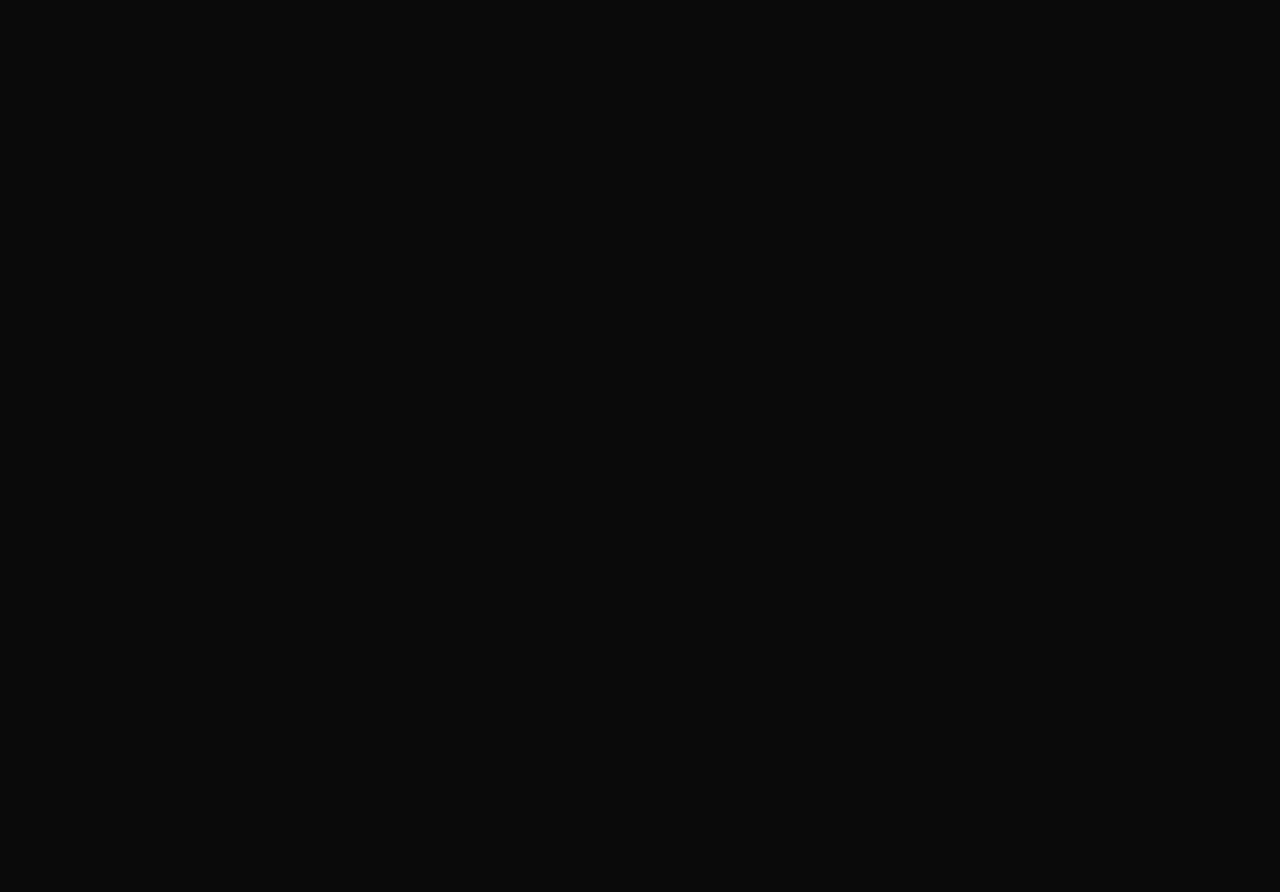
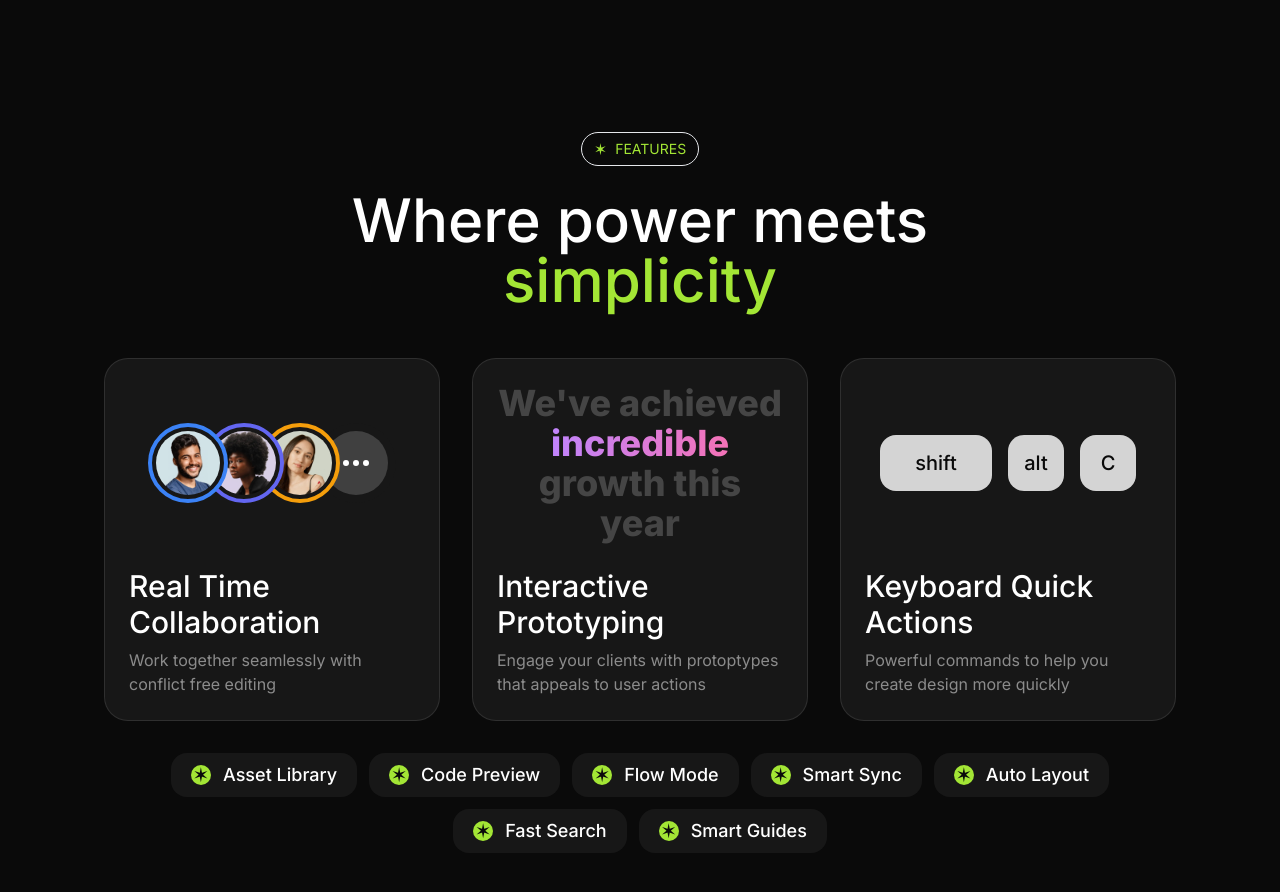
Before and after one commit to Rogers-17/Saas-Landing-Page, a Next.js app: page / in a window 1280 px wide. Shown: the part 2020-2912 px from the top of the page. Before the commit the page ends 2056 px from the top, so only its background shows below. Built offline with nearby package versions, Linux system fonts and the light colour scheme.

Commit message:
Added the Features with 3 new components

```diff
--- a/src/app/page.tsx
+++ b/src/app/page.tsx
@@ -2,6 +2,7 @@
 import Hero from "@/sections/Hero";
 import LogoTicker from "@/sections/LogoTicker";
 import Introduction from "@/sections/Introduction";
+import Features from "@/sections/Features";
 
 export default function Home() {
     return (
@@ -10,6 +11,7 @@
         <Hero />
         <LogoTicker />
         <Introduction />
+        <Features />
         </>
     );
 }
--- /dev/null
+++ b/src/components/Avatar.tsx
@@ -0,0 +1,14 @@
+import { HTMLAttributes } from "react";
+import { twMerge } from "tailwind-merge";
+
+
+export default function Avatar (props: HTMLAttributes<HTMLDivElement>) {
+    const { className, children, ...otherprops } = props;
+    return (
+        <div className={twMerge("size-20 rounded-full overflow-hidden border-4 border-blue-500 p-1 bg-neutral-900",
+        className)} {...otherprops}>
+            {children}
+        </div>
+    );
+
+}
--- /dev/null
+++ b/src/components/FeatureCard.tsx
@@ -0,0 +1,23 @@
+import React from "react";
+import { twMerge } from "tailwind-merge";
+
+
+export default function FeatureCard (props: {
+    title: string;
+    description: string;
+    children?:React.ReactNode;
+    className?:string;
+}) {
+
+    const { title, description, children, className } = props;
+    return (
+        <div className={twMerge("bg-neutral-900 border border-white/10 p-6 rounded-3xl", className)}>
+            <div className="aspect-video">{children}</div>
+            <div>
+                <h3 className="text-3xl font-medium mt-6">{title}</h3>
+                <p className="text-white/50 mt-2">{description}</p>
+            </div>
+        </div>
+    );
+
+}
--- /dev/null
+++ b/src/components/Key.tsx
@@ -0,0 +1,11 @@
+import { HtmlHTMLAttributes } from "react";
+import { twMerge } from "tailwind-merge";
+
+export default function Key (props: HtmlHTMLAttributes<HTMLDivElement>) {
+    const { className, children, ...otherprops} = props;
+    return (
+        <div className={twMerge("size-14 bg-neutral-300 inline-flex items-center justify-center rounded-2xl text-xl text-neutral-950 font-medium", className)} {...otherprops}>
+            {children}
+        </div>
+    );
+}
--- a/src/sections/Features.tsx
+++ b/src/sections/Features.tsx
@@ -1,3 +1,12 @@
+import Tag from "@/components/Tag";
+import FeatureCard from "@/components/FeatureCard";
+import avatar1 from '@/assets/images/avatar-ashwin-santiago.jpg'
+import avatar2 from '@/assets/images/avatar-lula-meyers.jpg'
+import avatar3 from '@/assets/images/avatar-florence-shaw.jpg'
+import Avatar from "@/components/Avatar";
+import Key from "@/components/Key";
+import Image from "next/image";
+
 const features = [
     "Asset Library",
     "Code Preview",
@@ -9,5 +18,83 @@
 ];
 
 export default function Features() {
-    return <div>Features</div>;
+    return (
+        <section className="py-24">
+            <div className="container">
+                <div className="flex justify-center">
+                    <Tag>Features</Tag>
+                </div>
+                <h2 className="text-6xl font-medium text-center mt-6 max-w-2xl mx-auto">
+                    Where power meets <span  className="text-lime-400">
+                        simplicity</span></h2>
+                <div className="mt-12 grid grid-cols-1 md:grid-cols-4 lg:grid-cols-3 gap-8">
+                    <FeatureCard
+                    title="Real Time Collaboration"
+                    description="Work together seamlessly with conflict
+                    free editing"
+                    className="md:col-span-2 lg:col-span-1">
+                        <div className="aspect-video flex items-center justify-center">
+                            <Avatar className="z-40">
+                                <Image src={avatar1} alt="avatar1"
+                                className="rounded-full"/>
+                            </Avatar>
+                            <Avatar className="-ml-6 border-indigo-500 z-30">
+                                <Image src={avatar2} alt="avatar2"
+                                className="rounded-full"/>
+                            </Avatar>
+                            <Avatar className="-ml-6 border-amber-500 z-20">
+                                <Image src={avatar3} alt="avatar3"
+                                className="rounded-full"/>
+                            </Avatar>
+                            <Avatar className="-ml-6 border-transparent">
+                                <div className="size-full bg-neutral-700 rounded-full inline-flex justify-center items-center gap-1">
+                                    {Array.from({ length: 3}).map((_,i) => (
+                                        <span className="size-1.5 rounded-full bg-white inline-flex"
+                                        key={i}>
+
+                                        </span>
+                                    ))}
+                                </div>
+                            </Avatar>
+                        </div>
+                    </FeatureCard>
+                    <FeatureCard
+                    title="Interactive Prototyping"
+                    description="Engage your clients with protoptypes that appeals
+                    to user actions"
+                    className="md:col-span-2 lg:col-span-1">
+                    <div className="aspect-video flex items-center justify-center">
+                        <p className="text-4xl font-extrabold text-white/20 text-center ">
+                        We've achieved{" "}
+                        <span className="bg-gradient-to-r from-purple-400 to-pink-400 bg-clip-text text-transparent">
+                            incredible
+                        </span><br />
+                        growth this year</p>
+                    </div>
+                    </FeatureCard>
+                    <FeatureCard
+                    title="Keyboard Quick Actions"
+                    description="Powerful commands to help you create
+                    design more quickly"
+                    className="md:col-span-2 md:col-start-2 lg:col-span-1">
+                        <div className="aspect-video flex items-center justify-center gap-4">
+                            <Key className="w-28">shift</Key>
+                            <Key>alt</Key>
+                            <Key>C</Key>
+                        </div>
+                    </FeatureCard>
+                </div>
+                <div className="mt-8 flex flex-wrap gap-3 justify-center">
+                    {features.map(feature => (
+                        <div key={feature} className="bg-neutral-900 border-white/10 inline-flex px-3 md:px-5 py-1.5 md:py-2 rounded-2xl gap-3 items-center">
+                            <span className="bg-lime-400 text-neutral-950 size-5 rounded-full inline-flex items-center justify-center text-xl">
+                                &#10038;
+                            </span>
+                            <span className="font-medium md:text-lg">{feature}</span>
+                        </div>
+                    ))}
+                </div>
+            </div>
+        </section>
+    );
 }
```
